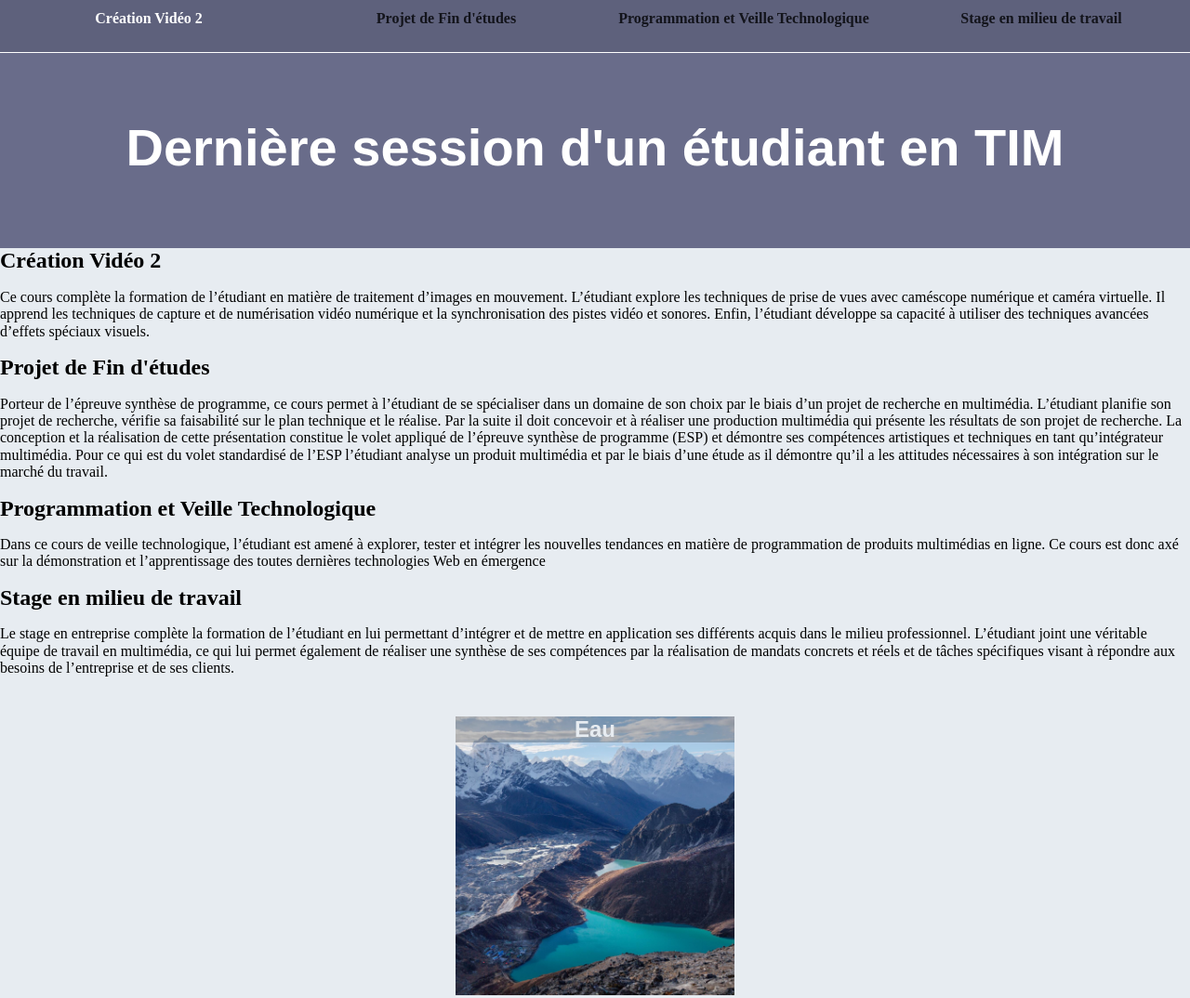
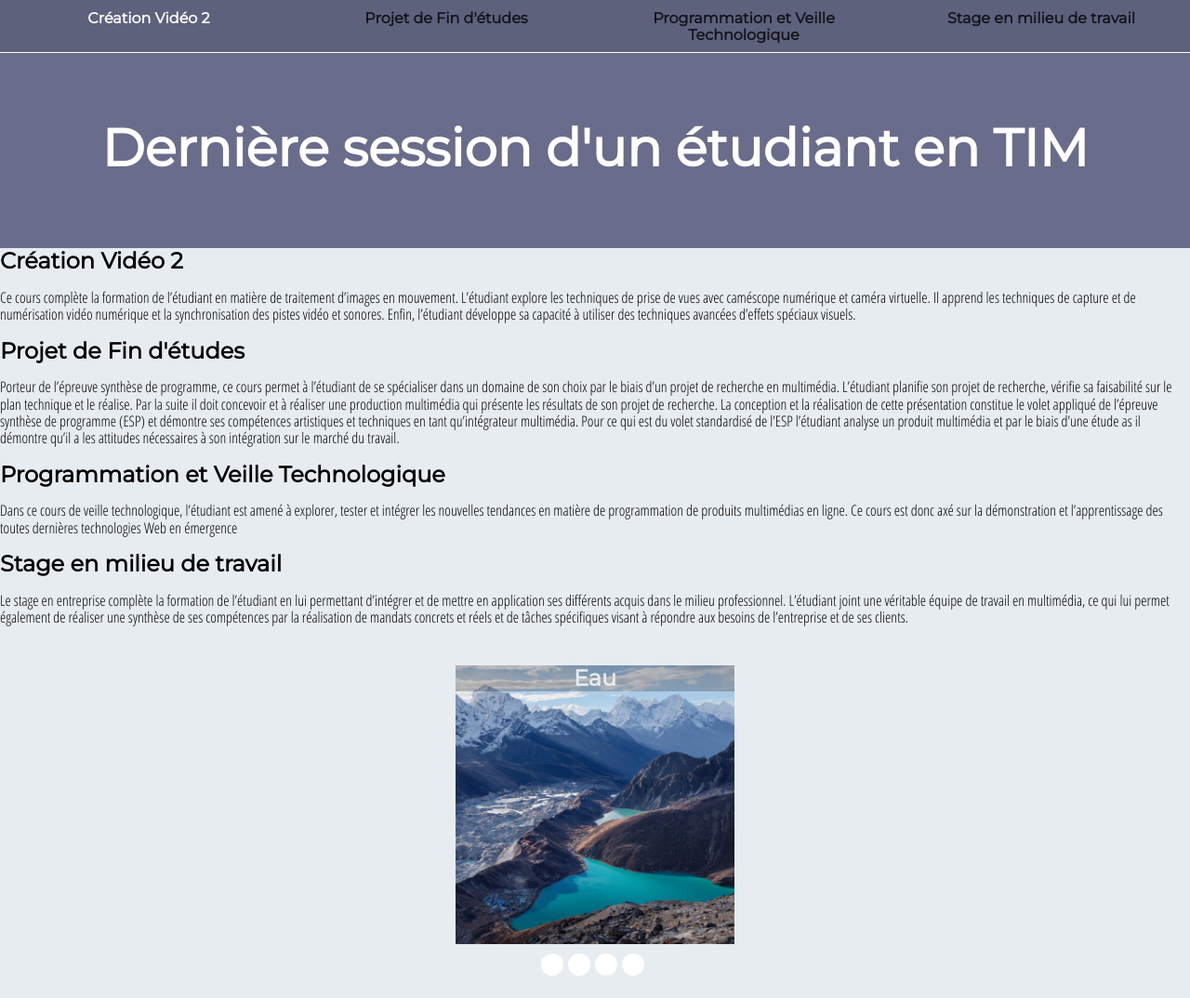
Before and after one commit to mptsingakis/Travailpratique1, a plain HTML site: page index.htm in a window 1280 px wide. Shown: the top 1074 px of the page at 93% size. Drawn offline with Linux system fonts and the light colour scheme.

Commit message:
MP ajout typographie

```diff
--- a/Sass/_entete.scss
+++ b/Sass/_entete.scss
@@ -6,7 +6,6 @@ header {
 }
 
 h1, header p{
-    font-family: Arial, Helvetica, sans-serif;
     color: white;
 }
 
--- a/Sass/_typography.scss
+++ b/Sass/_typography.scss
@@ -0,0 +1,14 @@
+@import url(https://fonts.googleapis.com/css?family=Montserrat&display=swap);
+@import url(https://fonts.googleapis.com/css?family=Open+Sans+Condensed:300&display=swap);
+
+// Font Variables
+$font-titre: 'Montserrat';
+$font-texte: 'Open Sans Condensed';
+
+h1,h2, header ,a{
+    font-family: $font-titre;
+}
+
+p , h4{
+    font-family: $font-texte;
+}
```
Also changed, not shown: css/style.css, 1 other file.
